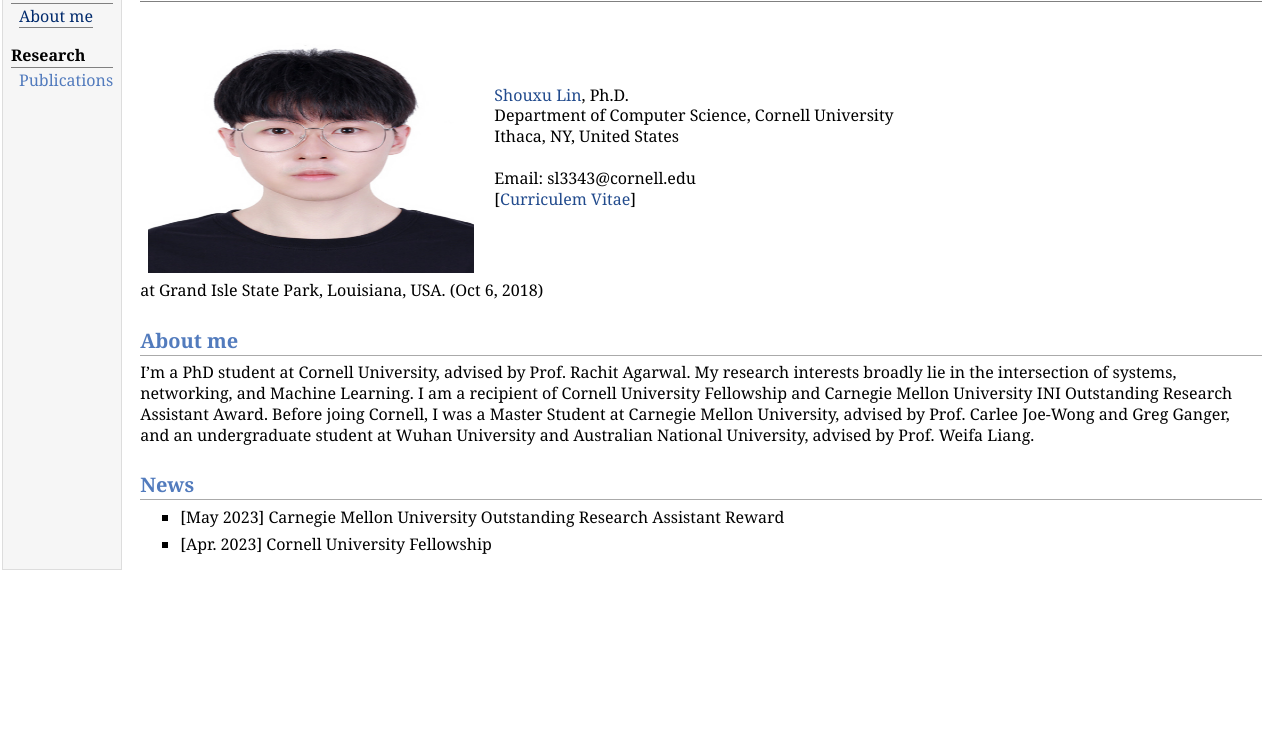
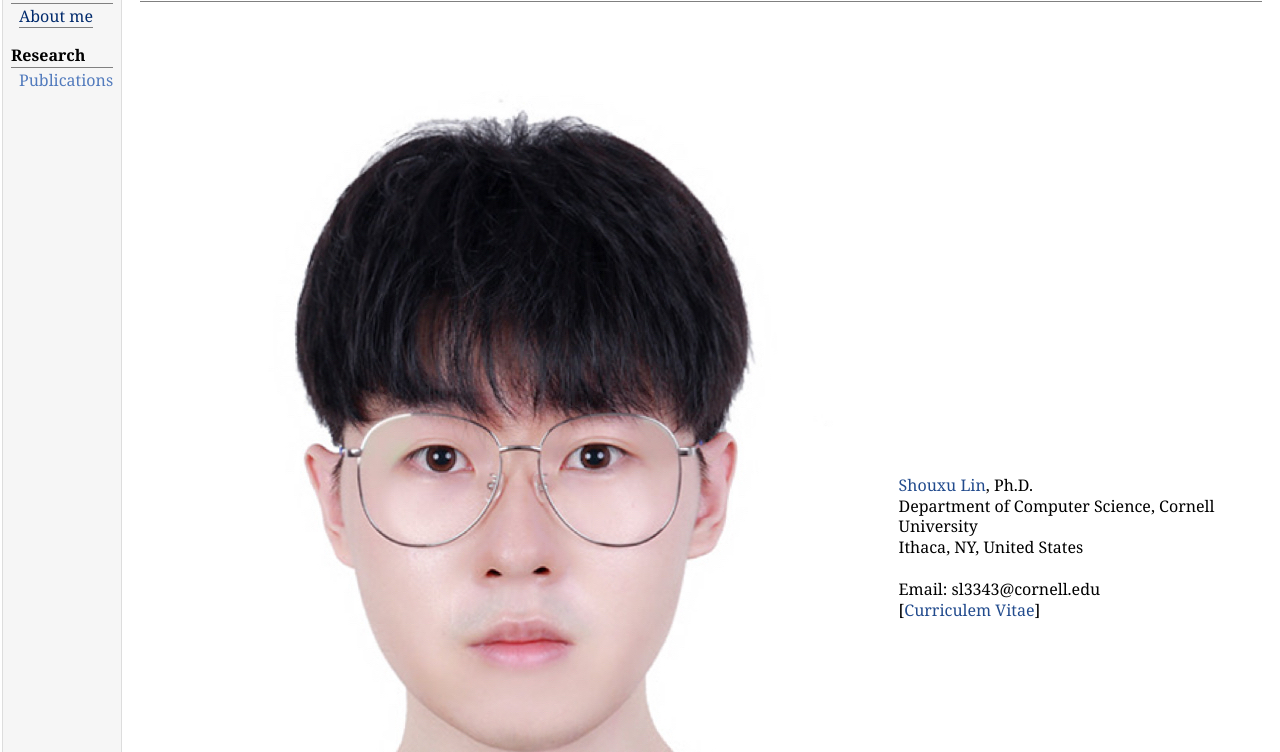
Before and after one commit to shouxulin/shouxulin.github.io, a plain HTML site: page index.html in a window 1280 px wide. Shown: the part 48-800 px from the top of the page. Drawn offline with Linux system fonts and the light colour scheme.

Commit message:
resize photo

```diff
--- a/index.html
+++ b/index.html
@@ -25,7 +25,7 @@
 <h1>Shouxu Lin</h1>
 </div>
 <table class="imgtable"><tr><td>
-<img src="photos/website_id.JPG" alt="alt text" width="326px" height="245px" />&nbsp;</td>
+<img src="photos/website_id.JPG" alt="alt text"" />&nbsp;</td>
 <td align="left"><p><a href="https://shouxulin.github.io">Shouxu Lin</a>, Ph.D. <br />
 Department of Computer Science, Cornell University<br />
 Ithaca, NY, United States <br />
@@ -34,7 +34,7 @@ Email: sl3343@cornell.edu <br />
 <!-- [<a href="https://scholar.google.com/citations?user=CIfBuzcAAAAJ&amp;hl=en">Google Scholar</a>] -->
 [<a href="CV.pdf">Curriculem Vitae</a>] <br /></p>
 </td></tr></table>
-<p>at Grand Isle State Park, Louisiana, USA. (Oct 6, 2018)</p>
+<!-- <p>at Grand Isle State Park, Louisiana, USA. (Oct 6, 2018)</p> -->
 <h2>About me</h2>
 <p>I’m a PhD student at Cornell University, advised by Prof. Rachit Agarwal. My research interests broadly lie in the intersection of systems, networking, and Machine Learning. I am a recipient of Cornell University Fellowship and Carnegie Mellon University INI Outstanding Research Assistant Award. Before joing Cornell, I was a Master Student at Carnegie Mellon University, advised by Prof. Carlee Joe-Wong and Greg Ganger, and an undergraduate student at Wuhan University and Australian National University, advised by Prof. Weifa Liang.</p>
 <!-- <h2>Education </h2>
```
